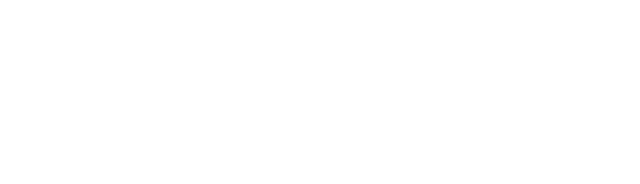
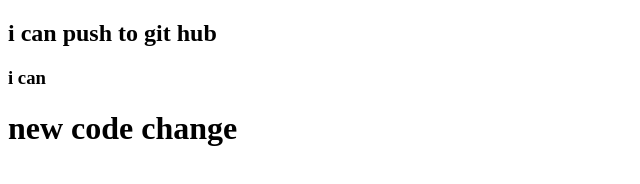
Before and after one commit to anik16-609/my-first-repo, a plain HTML site: page index.html in a window 1280 px wide. Shown: the whole page, without its empty margins (0-640 px from the left). Drawn offline with Linux system fonts and the light colour scheme.

Commit message:
added header

```diff
--- a/index.html
+++ b/index.html
@@ -7,6 +7,8 @@
     <title>My git repo</title>
 </head>
 <body>
-
+    <h2> i can push to git hub</h2>
+    <h3> i can </h3>
+    <h1> new code change</h1>
 </body>
 </html>
```
